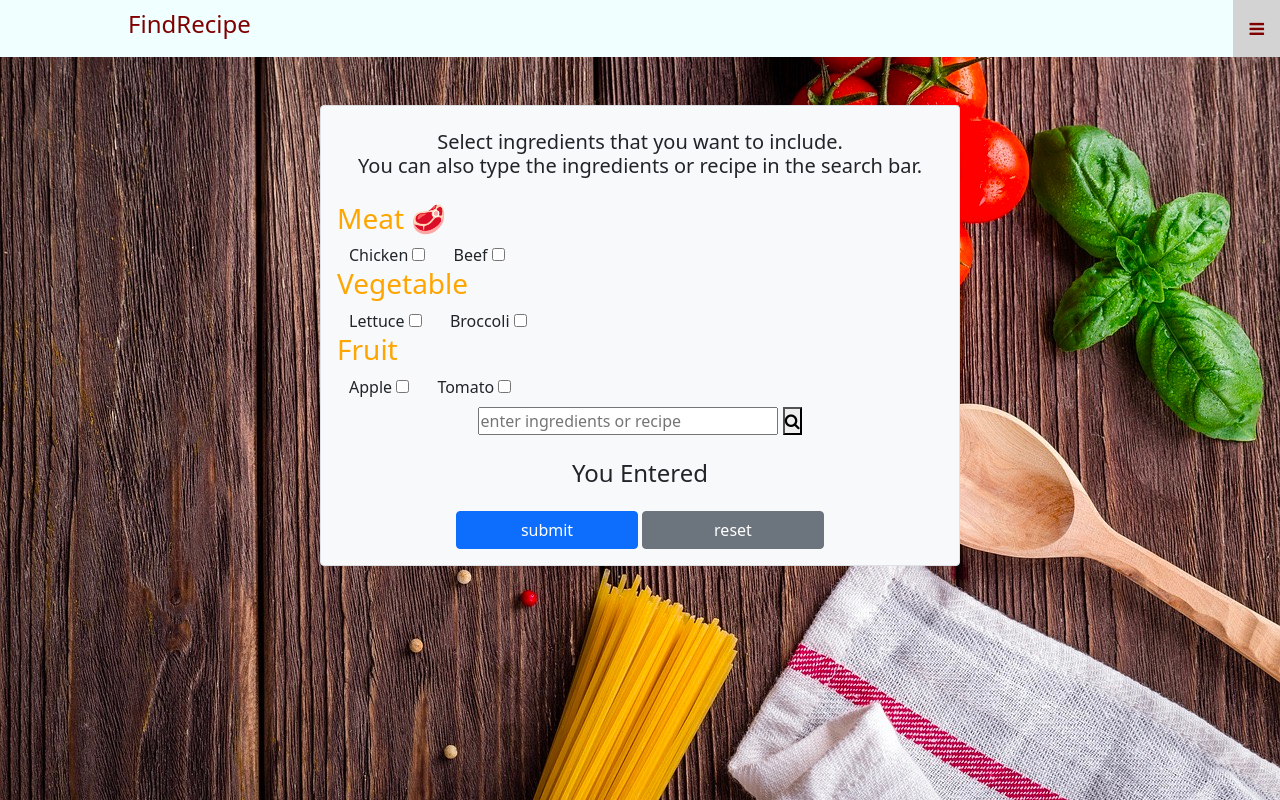
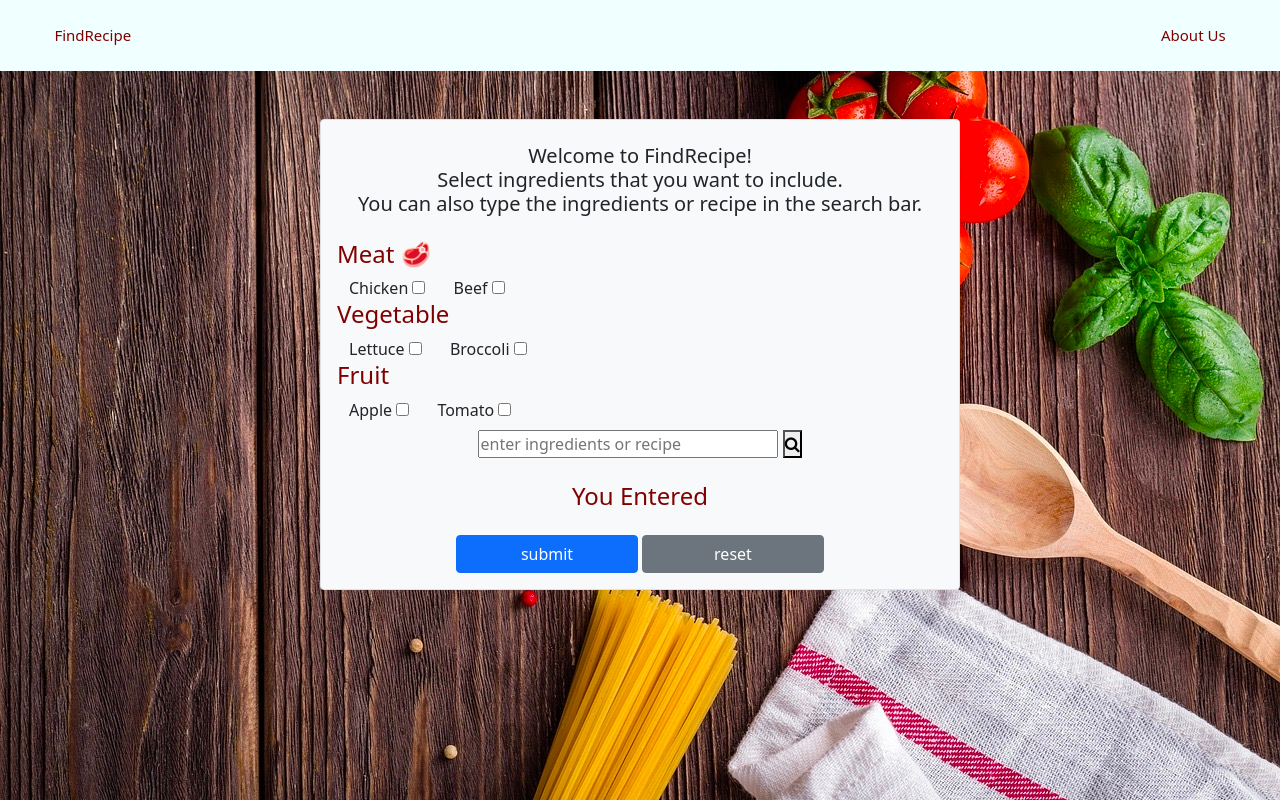
Before and after one commit to imOnVacation/recipe-app, a website: page index.html in a window 1280 px wide. Drawn offline with nearby package versions, Linux system fonts and the light colour scheme; files whose address does not match are found by name.

Commit message:
done with navigation UI and setup, need to work on getRoute later

```diff
--- a/index.html
+++ b/index.html
@@ -18,19 +18,18 @@
     <script defer src="recipe.js"></script>
   </head>
   <body>
-    <div class="topnav" id="myTopnav">
-      <h4>FindRecipe</h4>
-      <div id="myLinks">
-        <li><a href="#home">Home</a></li>
-        <li><a href="#about">About</a></li>
+    <div class="topnav">
+      <div class="navbar">
+        <a href="#home">FindRecipe</a>
+        <a href="#about">About Us</a>
       </div>
-        <a href="#" class="icon" onclick="hamburgerMenu()">
-          <i class="fa fa-bars"></i>
-        </a>
     </div>
     <form class="bg-light border rounded w-50 mx-auto mt-5 p-3">
-      <h5 class="mt-2 mb-4 text-center">Select ingredients that you want to include.<br>You can also type the ingredients or recipe in the search bar.</h5>
-      <h3>Meat &#129385;</h3>
+      <h5 class="mt-2 mb-4 text-center">
+        Welcome to FindRecipe!<br>
+        Select ingredients that you want to include.<br>
+        You can also type the ingredients or recipe in the search bar.</h5>
+      <h4>Meat &#129385;</h4>
       <span class="container"
         >Chicken
         <input type="checkbox" style="display: inline-block" />
@@ -41,7 +40,7 @@
         <input type="checkbox" style="display: inline-block" />
         <span class="checkmark"></span
       ></span>
-      <h3>Vegetable</h3>
+      <h4>Vegetable</h4>
       <span class="container"
         >Lettuce
         <input type="checkbox" style="display: inline-block" />
@@ -52,7 +51,7 @@
         <input type="checkbox" style="display: inline-block" />
         <span class="checkmark"></span
       ></span>
-      <h3>Fruit</h3>
+      <h4>Fruit</h4>
       <span class="container"
         >Apple
         <input type="checkbox" style="display: inline-block" />
--- a/style.css
+++ b/style.css
@@ -7,22 +7,18 @@
 }
 
 .topnav {
-  padding: 10px 10%;
+  padding: 0px 3%;
   color:maroon;
   background-color:azure;
   overflow: hidden;
   position: relative;
 }
 
-.topnav #myLinks {
-  display: none;
-}
-
 .topnav a {
   color: maroon;
   padding: 16px 16px;
   text-decoration: none;
-  font-size: 17px;
+  font-size: 15px;
   display: block;
 }
 
@@ -34,18 +30,8 @@
   top:0;
 }
 
-.topnav a:hover {
-  background-color: #ddd;
-  color: black;
-}
-
-.active {
-  background-color: #04aa6d;
-  color: #d21515;
-}
-
-h3 {
-  color: orange;
+h4 {
+  color:maroon;
 }
 
 .container {
--- a/web-project/recipe.js
+++ b/web-project/recipe.js
@@ -4,12 +4,3 @@ const clickButtonHandler = (evt) => {
     document.getElementById("receiptSearch").value += `, ${evt.value}`;
   } else document.getElementById("receiptSearch").value += evt.value;
 };
-
-function hamburgerMenu() {
-  var x = document.getElementById("myLinks");
-  if (x.style.display === "block") {
-    x.style.display = "none";
-  } else {
-    x.style.display = "block";
-  }
-}
```
